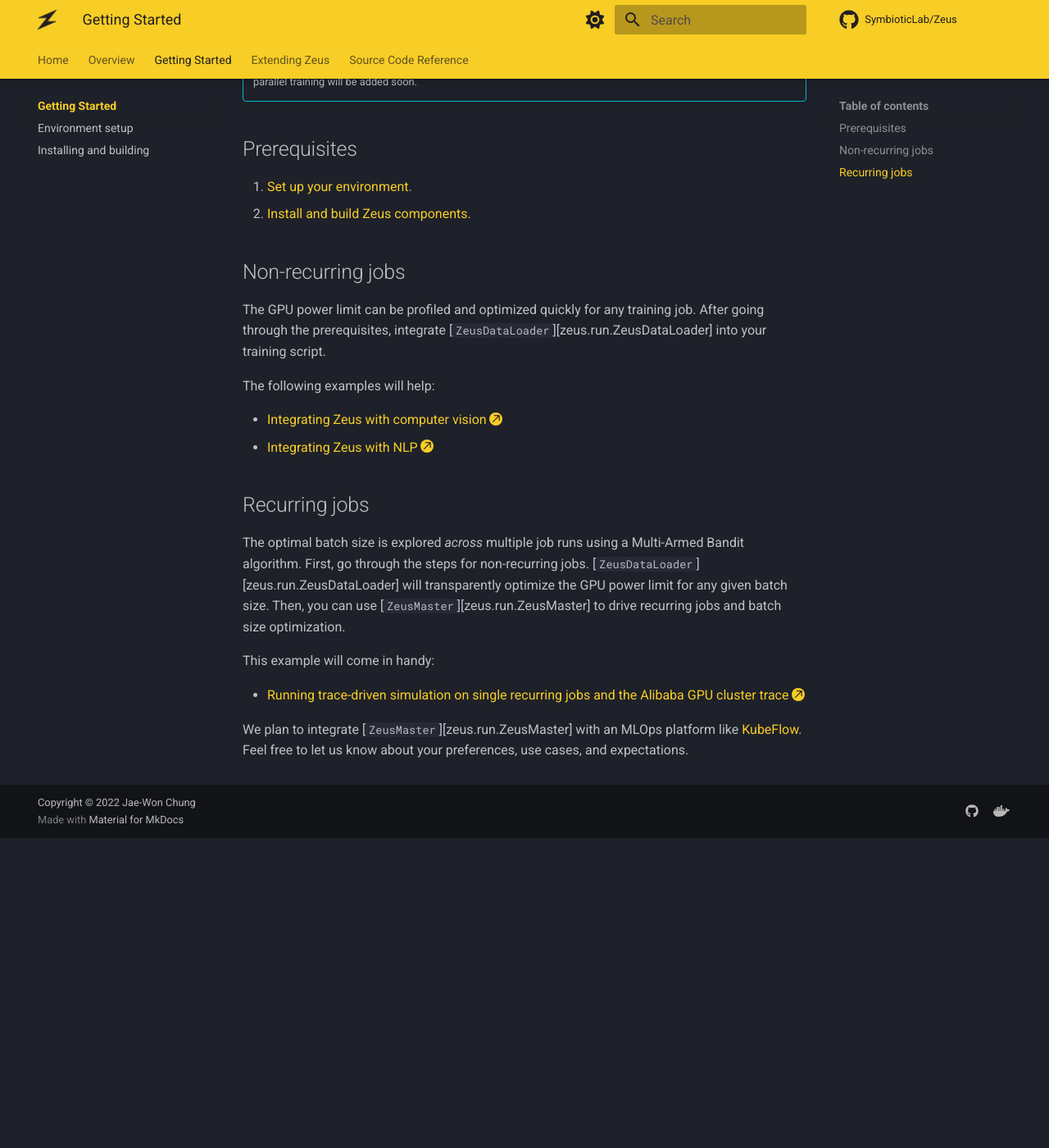
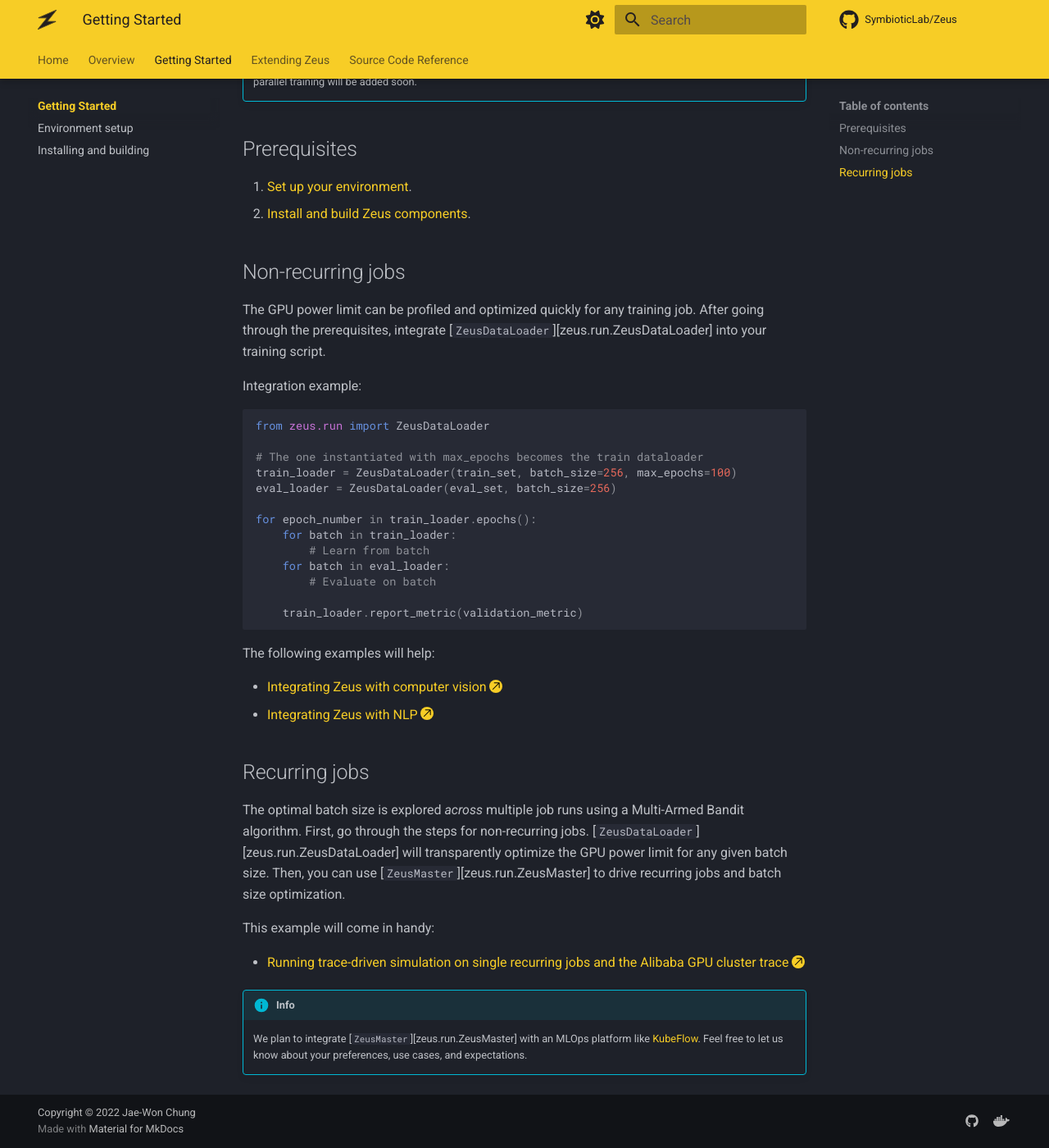
Before and after one commit to ml-energy/zeus, an MkDocs documentation site: the page built from docs/getting_started/index.md, in a window 1280 px wide and 1400 px high, scrolled down 378 px. Shown: the whole window at 82% size. Built offline with MkDocs 1.6.1 and Material for MkDocs 9.7.7, drawn with Linux system fonts in a browser that asks for light colours; comment, search, counter and statistics services are not loaded.

Commit message:
Docs: Finish up getting_started/

````diff
--- a/docs/getting_started/index.md
+++ b/docs/getting_started/index.md
@@ -19,6 +19,23 @@ Zeus automatically tunes the **batch size** and **GPU power limit** of a recurri
 The GPU power limit can be profiled and optimized quickly for any training job.
 After going through the prerequisites, integrate [`ZeusDataLoader`][zeus.run.ZeusDataLoader] into your training script.
 
+Integration example:
+```python
+from zeus.run import ZeusDataLoader
+
+# The one instantiated with max_epochs becomes the train dataloader
+train_loader = ZeusDataLoader(train_set, batch_size=256, max_epochs=100)
+eval_loader = ZeusDataLoader(eval_set, batch_size=256)
+
+for epoch_number in train_loader.epochs():
+    for batch in train_loader:
+        # Learn from batch
+    for batch in eval_loader:
+        # Evaluate on batch
+
+    train_loader.report_metric(validation_metric)
+```
+
 The following examples will help:
 
 - [Integrating Zeus with computer vision](https://github.com/SymbioticLab/Zeus/tree/master/examples/cifar100){.external}
@@ -36,5 +53,6 @@ This example will come in handy:
 
 - [Running trace-driven simulation on single recurring jobs and the Alibaba GPU cluster trace](https://github.com/SymbioticLab/Zeus/tree/master/examples/trace_driven){.external}
 
-We plan to integrate [`ZeusMaster`][zeus.run.ZeusMaster] with an MLOps platform like [KubeFlow](https://www.kubeflow.org/).
-Feel free to let us know about your preferences, use cases, and expectations.
+!!! Info
+    We plan to integrate [`ZeusMaster`][zeus.run.ZeusMaster] with an MLOps platform like [KubeFlow](https://www.kubeflow.org/).
+    Feel free to let us know about your preferences, use cases, and expectations.
````
